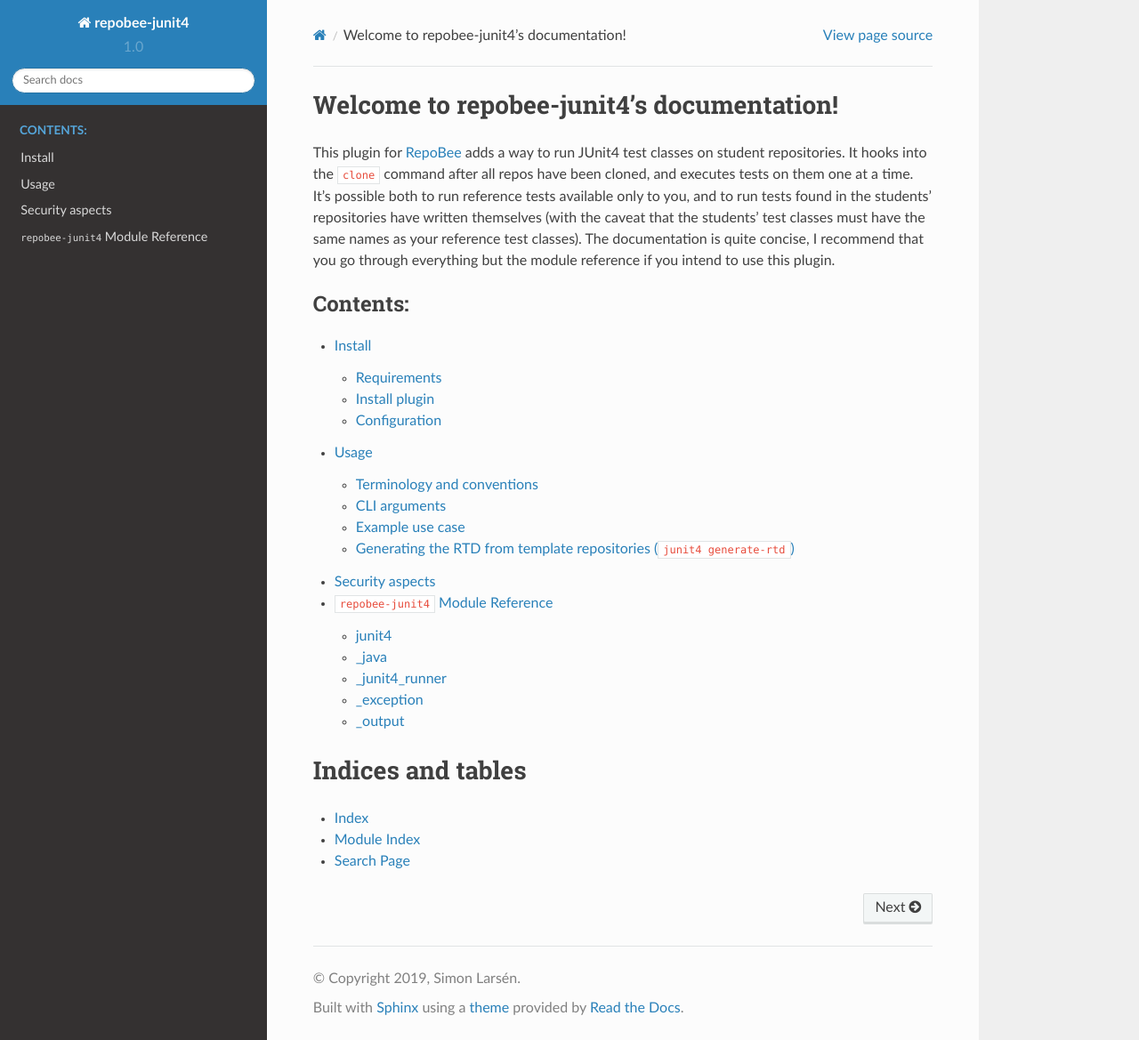
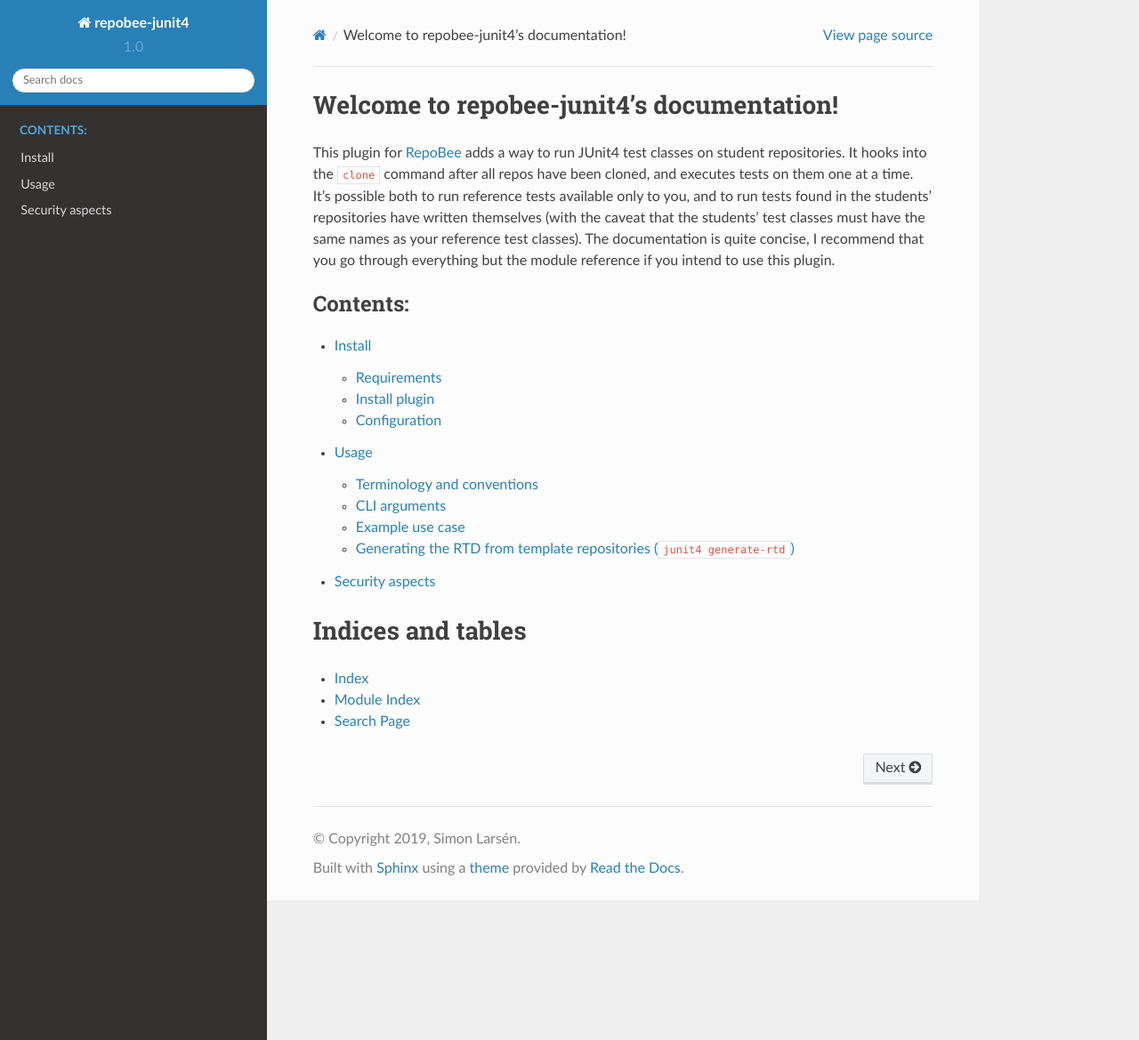
Before and after one commit to repobee/repobee-junit4, a Sphinx documentation site: the page built from docs/index.rst, in a window 1280 px wide and 1169 px high. Shown: the whole window at 89% size. Built offline with Sphinx 7.4.7 and the Read the Docs theme 2.0.0, drawn with Linux system fonts in a browser that asks for light colours.

Commit message:
[docs] Remove module reference, fix #81

```diff
--- a/docs/code.rst
+++ /dev/null
@@ -1,34 +0,0 @@
-``repobee-junit4`` Module Reference
-*****************************
-This module reference is intended for developers contributing to
-``repobee-junit4`` and should not be considered a stable API.
-
-junit4
-====================
-
-.. automodule:: repobee_junit4.junit4
-    :members:
-
-_java
-====================
-
-.. automodule:: repobee_junit4._java
-    :members:
-
-_junit4_runner
-====================
-
-.. automodule:: repobee_junit4._junit4_runner
-    :members:
-
-_exception
-====================
-
-.. automodule:: repobee_junit4._exception
-    :members:
-
-_output
-====================
-
-.. automodule:: repobee_junit4._output
-    :members:
--- a/docs/index.rst
+++ b/docs/index.rst
@@ -22,9 +22,6 @@
    install
    usage
    security
-   code
-
-
 
 Indices and tables
 ==================
```
